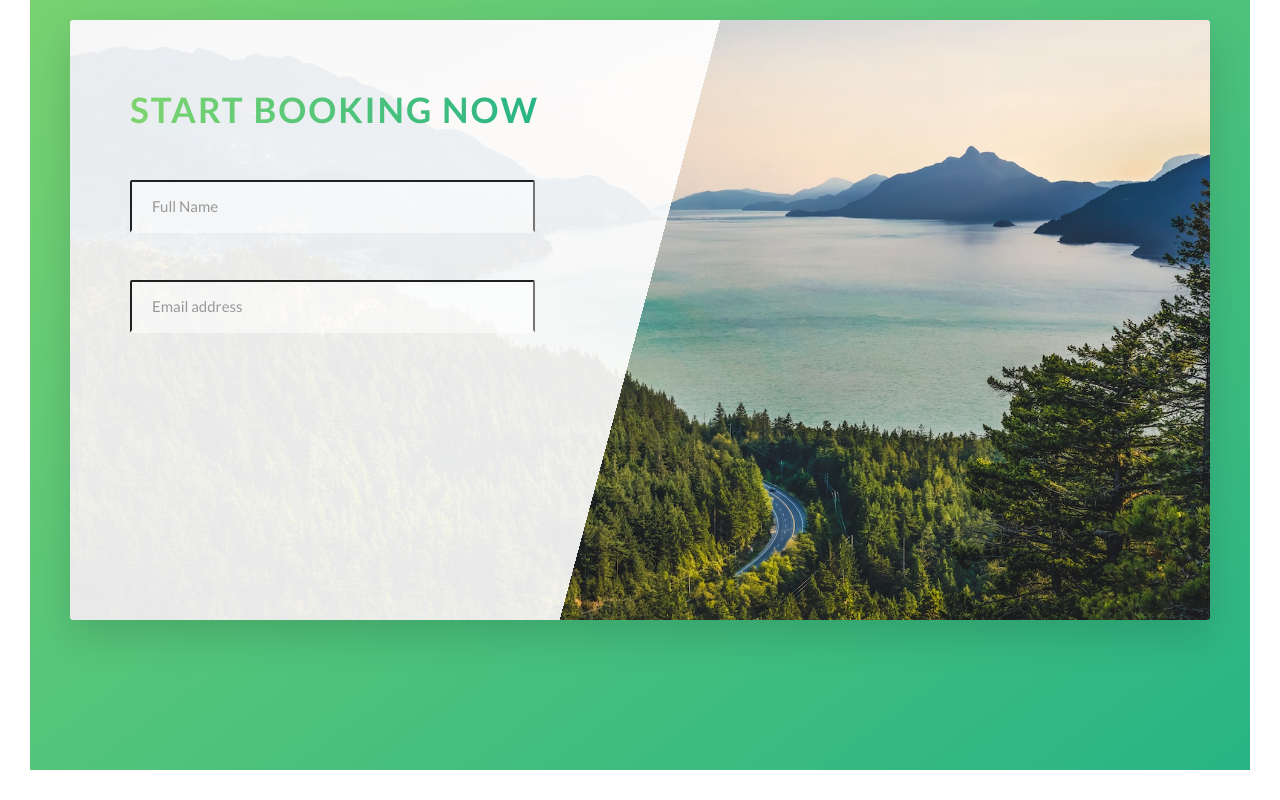
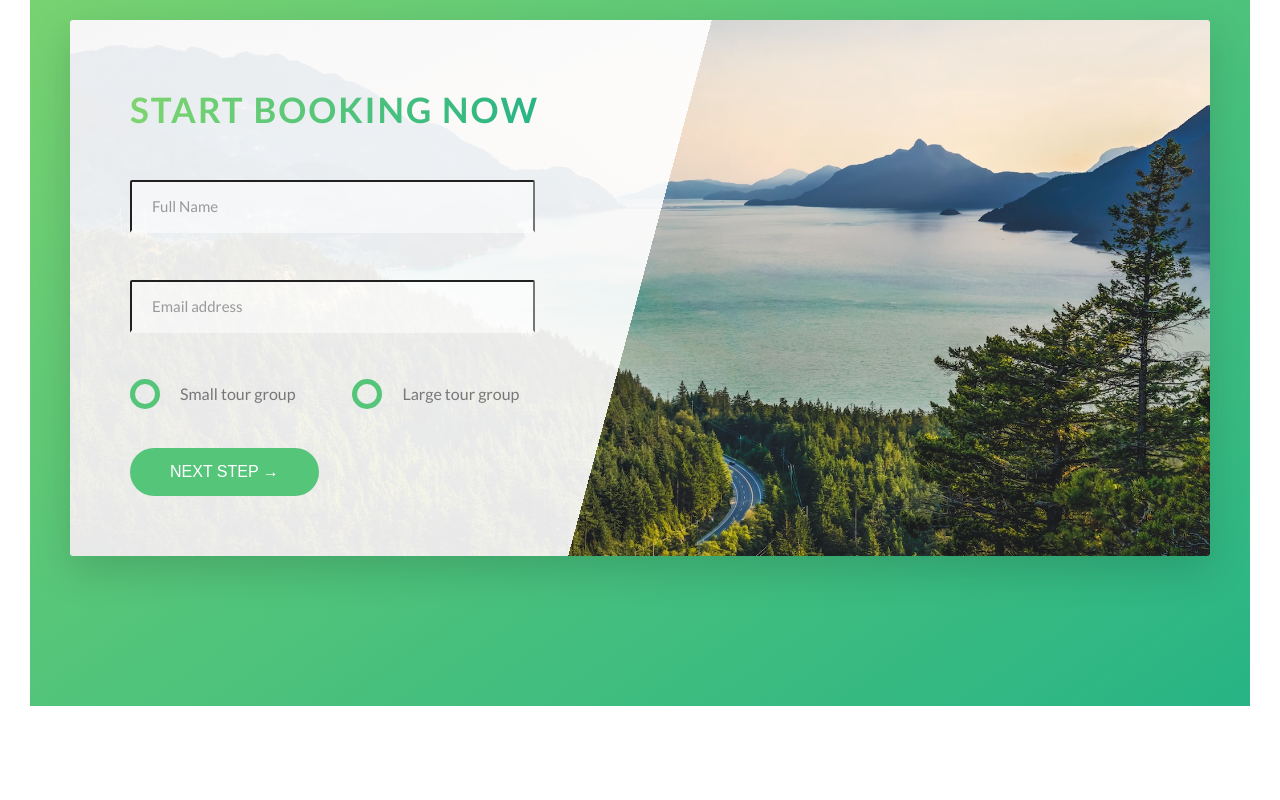
Before and after one commit to dudelis/css-training, a website: page Natours/index.html in a window 1280 px wide. Shown: the part 4646-5446 px from the top of the page. After the commit the page ends 5382 px from the top, so only its background shows below. Drawn offline with Linux system fonts and the light colour scheme.

Commit message:
Add form with inputs, labels and checkboxes

```diff
--- a/Natours/index.html
+++ b/Natours/index.html
@@ -267,9 +267,29 @@
                                     <label for="name" class="form__label">Full Name</label>
                                 </div>
                                 <div class="form__group">
-                                        <input type="email" class="form__input" placeholder="Email address" id="email" required>
-                                        <label for="email" class="form__label">Email</label>
+                                    <input type="email" class="form__input" placeholder="Email address" id="email" required>
+                                    <label for="email" class="form__label">Email</label>
+                                </div>
+                                <div class="form__group u-margin-bottom-medium">
+                                    <div class="form__radio-group">
+                                        <input type="radio" class="form__radio-input" id="small" name="size">
+                                        <label for="small" class="form__radio-label">
+                                            <span class="form__radio-button"></span>
+                                            Small tour group
+                                        </label>
                                     </div>
+                                    <div class="form__radio-group">
+                                        <input type="radio" class="form__radio-input" id="large" name="size">
+                                        <label for="large" class="form__radio-label">
+                                                <span class="form__radio-button"></span>
+                                                Large tour group
+                                        </label>
+                                    </div>
+                                </div>
+                                <div class="form__group">
+                                        <button class="btn btn--green">Next step &rarr;</button>
+                                    </div>
+
                             </form>
                         </div>
                     </div>
--- a/Natours/sass/base/_utilities.scss
+++ b/Natours/sass/base/_utilities.scss
@@ -1,6 +1,7 @@
 .u-center-text{ text-align: center; }
 
-.u-margin-bottom-big {margin-bottom: 8rem;}
-.u-margin-bottom-medium {margin-bottom: 4rem;}
-.u-margin-bottom-small {margin-bottom: 1.5rem;}
-.u-margin-top-big {margin-top: 8rem;}
+.u-margin-bottom-big {margin-bottom: 8rem !important;}
+.u-margin-bottom-medium {margin-bottom: 4rem !important;}
+.u-margin-bottom-small {margin-bottom: 1.5rem !important;}
+
+.u-margin-top-big {margin-top: 8rem !important;}
--- a/Natours/sass/components/_button.scss
+++ b/Natours/sass/components/_button.scss
@@ -1,4 +1,5 @@
 .btn{
+    &,
     &:link,
     &:visited {
         text-transform: uppercase;
@@ -9,6 +10,10 @@
         transition: all .2s;
         position: relative;
         font-size: 1.6rem;
+
+        //Change for the <button element>
+        border: none;
+        cursor: pointer;
 
     }
 
@@ -22,7 +27,9 @@
         }
     }
 
-    &:active{
+    &:active,
+    &:focus{
+        outline: 0;
         transform: translateY(.1rem);
         box-shadow: 0 .5rem 1rem rgba($color-black, .2);
     }
--- a/Natours/sass/components/_form.scss
+++ b/Natours/sass/components/_form.scss
@@ -13,6 +13,7 @@
         border-bottom: 3px solid transparent;
         width: 90%;
         display: block;
+        transition: all .3s;
 
         &:focus{
             outline: none;
@@ -28,8 +29,6 @@
             color: $color-grey-dark-2;
         }
     }
-
-
 
     &__label{
         font-size: 1.2rem;
@@ -48,5 +47,48 @@
         transform: translateY(-4rem);
     }
 
+    &__radio-group{
+        width: 49%;
+        display: inline-block;
+    }
+    &__radio-input{
+        display: none;
+    }
+    &__radio-label{
+        font-size: $default-font-size;
+        cursor: pointer;
+        position: relative;
+        padding-left: 5rem;
+    }
+
+    &__radio-button{
+        height: 3rem;
+        width: 3rem;
+        border: 5px solid $color-primary;
+        border-radius: 50%;
+        display: inline-block;
+        position: absolute;
+        left: 0;
+        top: -.5rem;
+        &::after{
+            content: "";
+            display: block;
+            height: 1.3rem;
+            width: 1.3rem;
+            border-radius: 50%;
+            position: absolute;
+            top: 50%;
+            left: 50%;
+            transform: translate(-50%, -50%);
+            background-color: $color-primary;
+            opacity: 0;
+            transition: opacity .2s;
+        }
+
+    }
+
+    &__radio-input:checked ~ &__radio-label &__radio-button::after{
+        opacity: 1;
+    }
 
 }
--- a/Natours/sass/pages/_home.scss
+++ b/Natours/sass/pages/_home.scss
@@ -48,7 +48,6 @@
     background-size: cover;
     border-radius: $border-radius-standard;
     box-shadow: 0 1.5rem 4rem rgba($color-black, .15);
-    height: 60rem;
 
     &__form{
         width: 50%;
```
Also changed, not shown: Natours/css/style.css.
